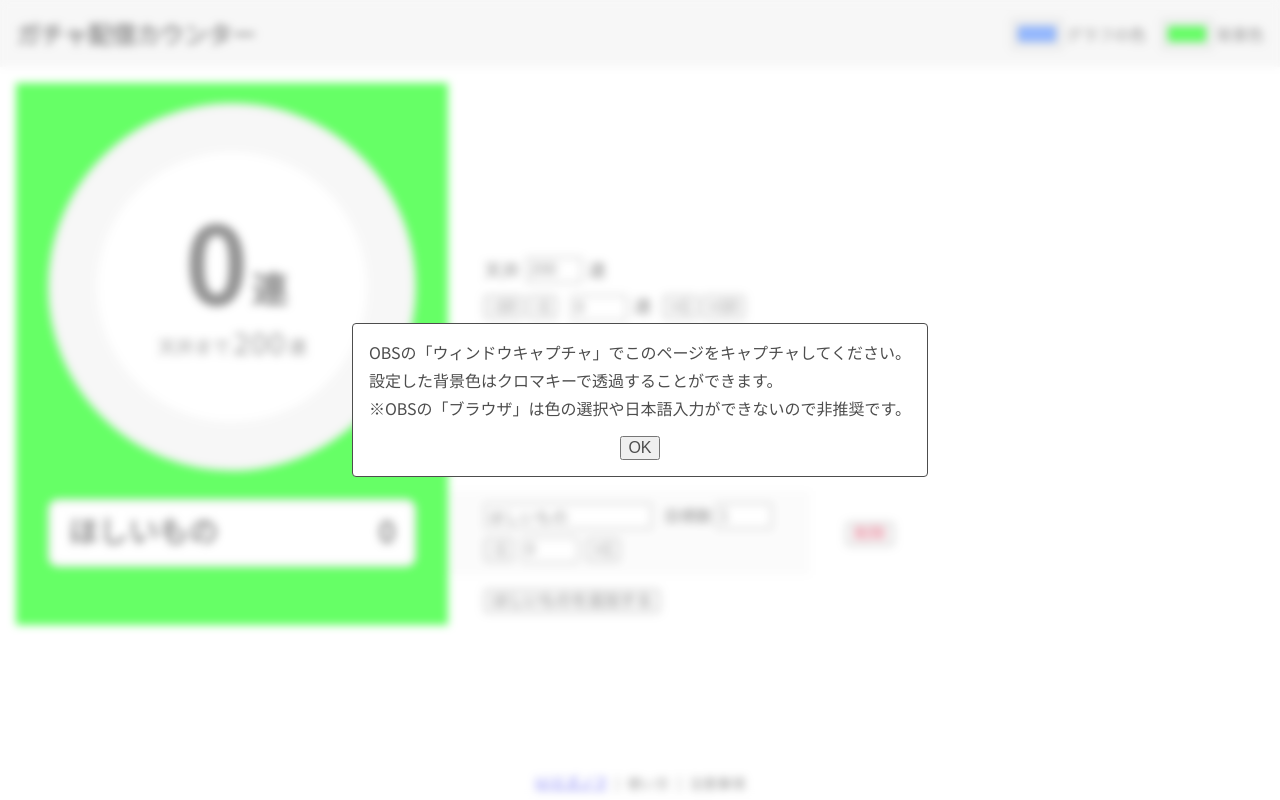
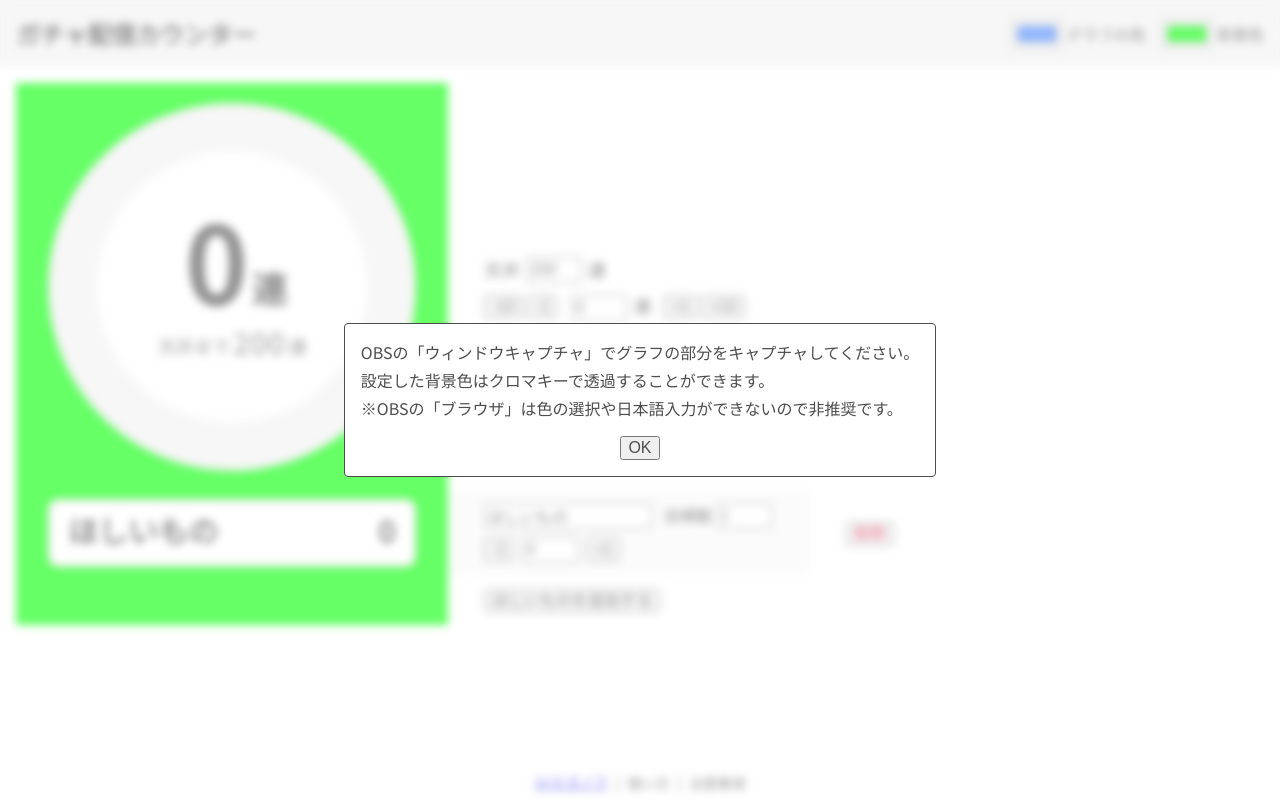
Before and after one commit to bookii/gacha-counter, a Svelte app: page / in a window 1280 px wide. Both pictures are taken after a click on the button "使い方". Built offline with nearby package versions, Linux system fonts and the light colour scheme.

Commit message:
文言の調整

```diff
--- a/src/App.svelte
+++ b/src/App.svelte
@@ -109,7 +109,7 @@
 <dialog id="how-to-use">
   <div class="how-to-use-container">
     <div>
-      OBSの「ウィンドウキャプチャ」でこのページをキャプチャしてください。
+      OBSの「ウィンドウキャプチャ」でグラフの部分をキャプチャしてください。
     </div>
     <div>設定した背景色はクロマキーで透過することができます。</div>
     <div>
```
Also changed, not shown: 3 other files (tests, documents, lock files or other folders).
